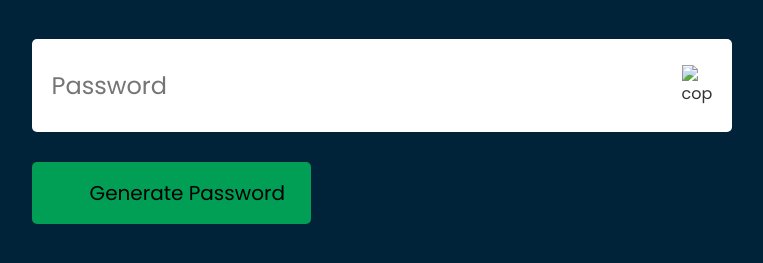
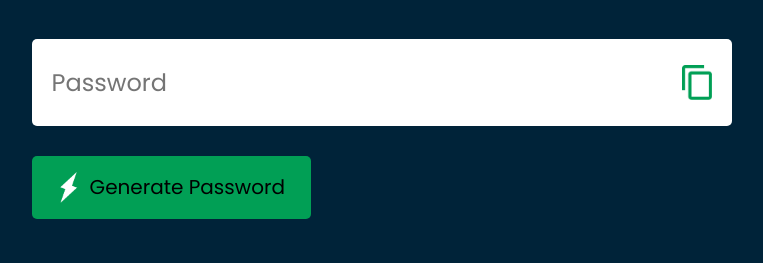
Before and after one commit to SurajPawar18/RandomPasswordGenerator, a plain HTML site: page index.html in a window 1280 px wide. Shown: the part 301-564 px from the top of the page, without its empty margins (122-885 px from the left). Drawn offline with Linux system fonts and the light colour scheme.

Commit message:
Update index.html
made some changes in index file

```diff
--- a/index.html
+++ b/index.html
@@ -17,9 +17,9 @@
         <h1>Generate a <br /> <span>Random Password</span></h1>
         <div class="display">
             <input type="text" id="Password" placeholder="Password">
-            <img onclick="copyPassword()" src="images/copy.png" alt="copy">
+            <img onclick="copyPassword()" src="copy.png" alt="copy">
         </div>
-        <button onclick="createPassword() "><img src="images/generate.png" alt="">Generate Password</button>
+        <button onclick="createPassword() "><img src="generate.png" alt="">Generate Password</button>
     </div>
     <script>
         const passwordBox = document.getElementById("Password");
```
